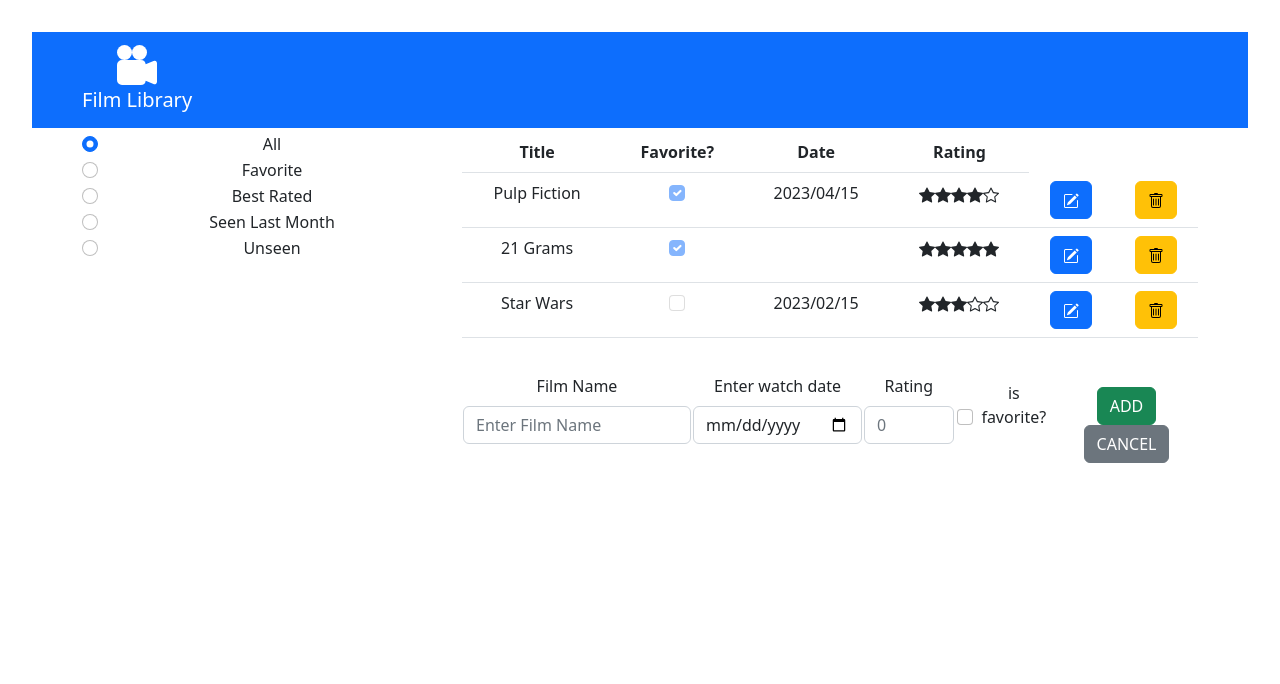
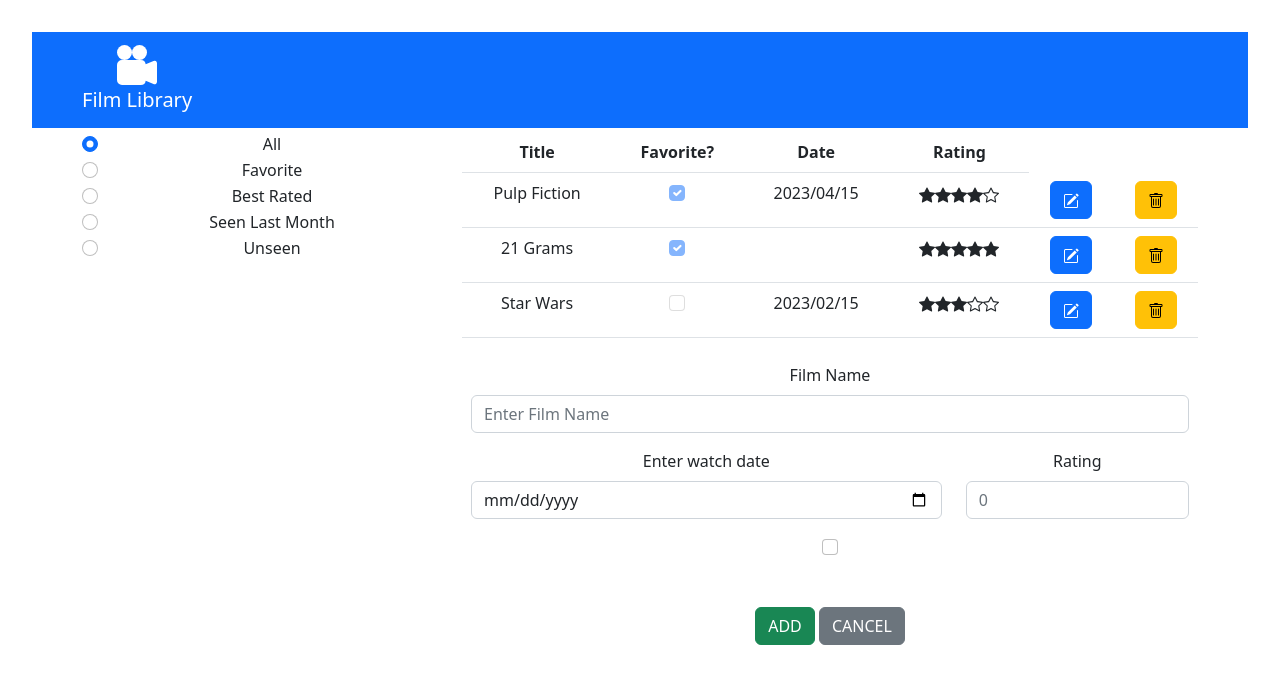
Before and after one commit to manuelfissore/WA_labs, a React (Vite) app in the folder Lab6/: page / in a window 1280 px wide. Both pictures are taken after a click on the button "Add a new film". Shown: the top 684 px of the page. Built offline with nearby package versions, Linux system fonts and the light colour scheme.

Commit message:
Lab finished, can't display string beside the checkbox

```diff
--- a/Lab6/src/AnswerForm.jsx
+++ b/Lab6/src/AnswerForm.jsx
@@ -9,63 +9,79 @@ function EditOrNewFilm(props) {
     const [favorite, setFavorite] = useState((props.addNewOrEdit=='edit')?props.film.isFavorite:false);
     const [rating, setRating] = useState((props.addNewOrEdit=='edit')?props.film.Rating:0);
     const [date, setDate] = useState((props.addNewOrEdit=='edit')?props.film.Date:dayjs().format('YYYY-MM-DD'));
+    const [error, setError] = useState(false);
 
     function handleAdd(){
+        console.log(name)
+        if(name==""||name==''||name==" "||name.lenght==0||name==null){
+            setError(true)
+        }
+        else{
+            setError(false)
             props.changeAddEditMode('false')
             props.handleAdd(name, favorite, date, rating);
         }
+    }
 
     function handleSave(){
+        if(name==""||name==''||name==" "||name.lenght==0||name==null){
+            setError(true)
+        }
+        else{
+            setError(false)
             props.changeAddEditMode('false')
             props.handleSave(props.film.ID, name, favorite, date, rating);
         }
+    }
+
     function handleCancel(){
         props.changeAddEditMode('false')
     }
 
-    return <table>
+    return <Table>
         <tbody>
-            <tr>
-                <td><Form.Group controlId="FilmName">
+            <td>
+            <Row>
+                <Form.Group controlId="FilmName">
                         <Form.Label className='fw-light'>Film Name</Form.Label>
-                        {props.addNewOrEdit=='add' && <Form.Control type="text" onChange={(ev)=>{setName(ev.target.value)}} name="text" placeholder="Enter Film Name" />}
-                        {props.addNewOrEdit=='edit' && <Form.Control type="text" onChange={(ev)=>{setName(ev.target.value)}} name="text" placeholder={props.film.Title} />}
-                    </Form.Group></td>
-
-                <td><Form.Group controlId="Insert watch date">
+                        {props.addNewOrEdit=='add' && <Form.Control type="text" className={(error==false)?"":"form-square border border-danger"} onChange={(ev)=>{setName(ev.target.value)}} name="Title" placeholder="Enter Film Name" />}
+                        {props.addNewOrEdit=='edit' && <Form.Control type="text" className={(error==false)?"":"form-square border border-danger"} onChange={(ev)=>{setName(ev.target.value)}} name="Title" value={name} />}
+                    </Form.Group>
+            </Row>
+            <Row>
+                <Col xs={8}>
+                    <Form.Group controlId="Insert watch date">
                         <Form.Label className='fw-light'>Enter watch date</Form.Label>
                         {props.addNewOrEdit=='add' && <Form.Control type="date" onChange={(ev)=>{setDate(ev.target.value)}} name="date"/>}
-                    {props.addNewOrEdit=='edit' && <Form.Control type="date" onChange={(ev)=>{setDate(ev.target.value)}} name="date" value={(props.film.Date=='undefined')?'':props.film.Date.format("YYYY-MM-DD")}/>} {/*placeholder={(date=='undefined')?'':String(date.format*(AAAA/MM/DD))}*/}
-
-                </Form.Group></td>
-
-                <td><Form.Group controlId="Rating">
+                        {props.addNewOrEdit=='edit' && <Form.Control type="date" onChange={(ev)=>{setDate(ev.target.value)}} name="date" value={(date=='undefined')?'':date.format("YYYY-MM-DD")}/>} {/*placeholder={(date=='undefined')?'':String(date.format*(AAAA/MM/DD))}*/}
+                    </Form.Group>
+                </Col>
+                <Col  xs={4}>
+                    <Form.Group controlId="Rating">
                         <Form.Label className='fw-light'>Rating</Form.Label>
                         {props.addNewOrEdit=='add' && <Form.Control type="number" min="0" max="5"  onChange={(ev)=>{setRating(ev.target.value)}} name="rating" placeholder="0" />}
-                    {props.addNewOrEdit=='edit' && <Form.Control type="number" min="0" max="5"  onChange={(ev)=>{setRating(ev.target.value)}} name="rating" placeholder={props.film.Rating} />}
-                </Form.Group></td>
-
-                <td><Form.Group controlId="isFavorite">
-                    <td>
-                    {props.addNewOrEdit=='add' && <Form.Check type="checkbox"  onChange={(ev)=>{setFavorite(ev.target.value)}} name="fav"/>}
-                    {props.addNewOrEdit=='edit' && (props.film.isFavorite==true || props.film.isFavorite=='on') && <Form.Check type="checkbox"  onChange={(ev)=>{setFavorite(ev.target.value)}} name="fav" checked />}
-                    {props.addNewOrEdit=='edit' && !(props.film.isFavorite==true || props.film.isFavorite=='on') && <Form.Check type="checkbox"  onChange={(ev)=>{setFavorite(ev.target.value)}} name="fav"/>}
-                    </td>
-                    <td>
-                    <Form.Label className='fw-light'>is favorite?</Form.Label>
-                     </td>
-                </Form.Group></td>
-
-                <td><Form.Group controlId="addButton">
-                    <Form.Label className='fw-light'>&nbsp;</Form.Label><br />
+                        {props.addNewOrEdit=='edit' && <Form.Control type="number" min="0" max="5"  onChange={(ev)=>{setRating(ev.target.value)}} name="rating" value={rating} />}
+                    </Form.Group>
+                </Col>
+            </Row>
+            <Row>
+                <Form.Group controlId="isFavorite">
+                    {props.addNewOrEdit=='add' && <Form.Check type="checkbox" onChange={(ev)=>{setFavorite(ev.target.value)}} name="fav"/>}
+                    {props.addNewOrEdit=='edit' && (favorite==true || favorite=='on') && <Form.Check type="checkbox"  label='is one of your favorite?' onChange={(ev)=>{setFavorite(ev.target.value)}} name="fav" checked>is one of your favorite?</Form.Check>}
+                    {props.addNewOrEdit=='edit' && !(favorite==true || favorite=='on') && <Form.Check type="checkbox" label='is one of your favorite?' onChange={(ev)=>{setFavorite(ev.target.value)}}  name="fav">is one of your favorite?</Form.Check>}
+                </Form.Group>
+            </Row>
+            <Row>
+                <Form.Group controlId="addButton">
+                    <Form.Label className='fw-light'>&nbsp;</Form.Label><br/>
                     {props.addNewOrEdit=='add' && <Button variant='success' id="addbutton" onClick={handleAdd}>ADD</Button>}
                     {props.addNewOrEdit=='edit' && <Button variant='success' id="addbutton" onClick={handleSave}>SAVE</Button>}
                     {' '}<Button variant='secondary' id="addbutton" onClick={handleCancel}>CANCEL</Button>
                 </Form.Group>
+            </Row>
             </td>
-            </tr>
         </tbody>
-    </table>
+    </Table>
 }
 
 export {EditOrNewFilm}
```
Lines whose indentation alone changed are shown as unchanged.
